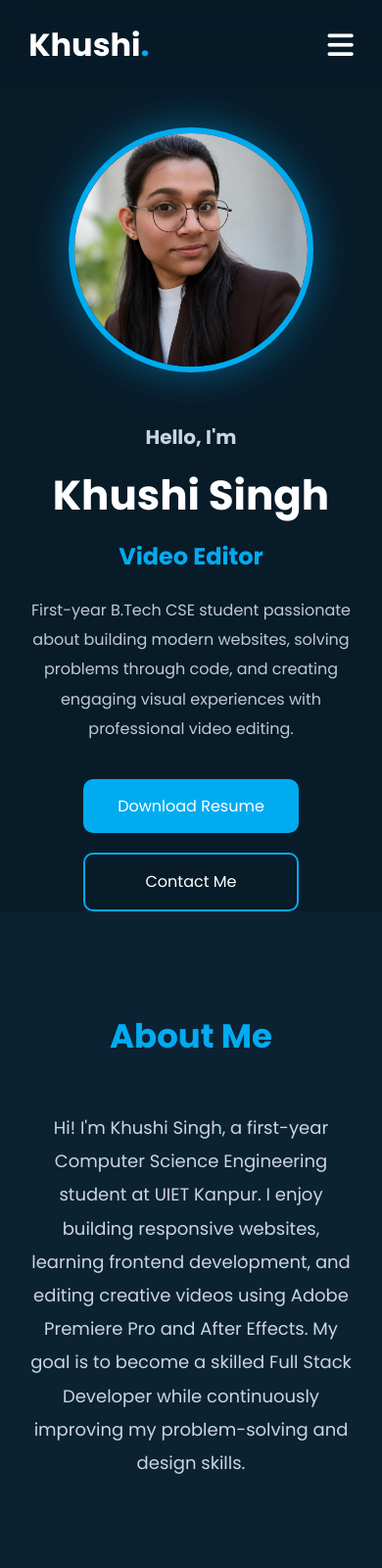
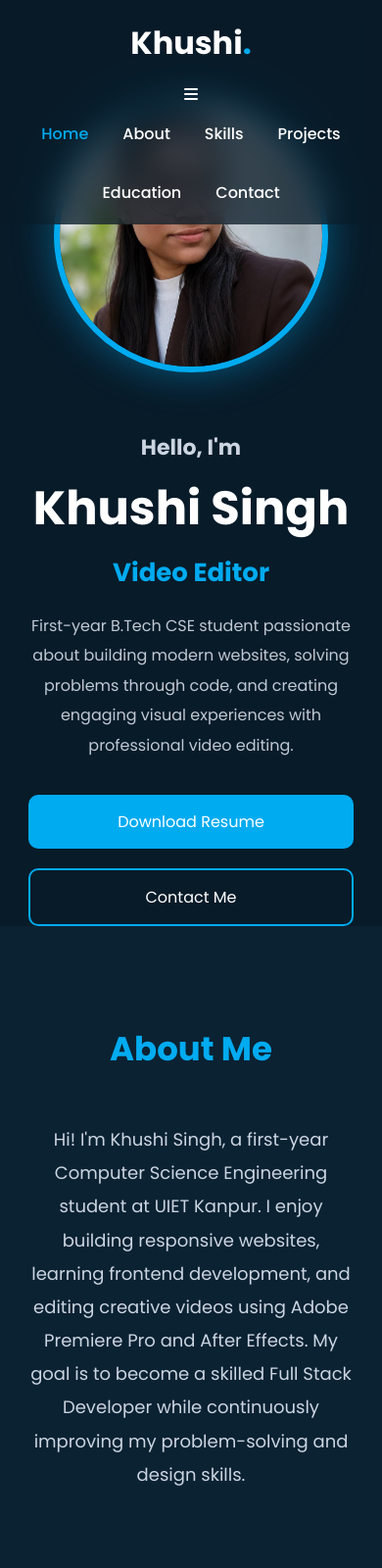
Before and after one commit to Khushi-singh-cse/CodeAlpha_Portfolio-, a plain HTML site: page index.html in a window 390 px wide. Shown: the top 1600 px of the page at 98% size. Drawn offline with Linux system fonts and the light colour scheme.

Commit message:
Update style.css

```diff
--- a/style.css
+++ b/style.css
@@ -1,4 +1,4 @@
-/* RESET*/
+/*GOOGLE RESET */
 
 *{
     margin:0;
@@ -12,52 +12,36 @@ body{
     background:#081b29;
     color:#fff;
     overflow-x:hidden;
-    line-height:1.6;
 }
 
-img{
-    max-width:100%;
-    display:block;
-}
-
-a{
-    text-decoration:none;
-}
-
-ul{
-    list-style:none;
-}
-
-/* REUSABLE*/
-
-.container{
-    width:85%;
-    max-width:1200px;
-    margin:auto;
-}
+/*REUSABLE*/
 
 .section-title{
     font-size:42px;
     text-align:center;
+    margin-bottom:50px;
     color:#00abf0;
-    margin-bottom:50px;
 }
 
-/*  HEADER */
+.container{
+    width:85%;
+    margin:auto;
+}
+
+/*NAVBAR*/
 
 header{
+    width:100%;
     position:fixed;
     top:0;
     left:0;
-    width:100%;
-    z-index:1000;
-    background:rgba(8,27,41,.85);
+    z-index:999;
     backdrop-filter:blur(15px);
+    background:rgba(8,27,41,.75);
 }
 
 .navbar{
     width:85%;
-    max-width:1200px;
     margin:auto;
 
     display:flex;
@@ -70,7 +54,7 @@ header{
 .logo{
     font-size:32px;
     font-weight:700;
-    color:#fff;
+    color:white;
 }
 
 .logo span{
@@ -79,27 +63,19 @@ header{
 
 .nav-links{
     display:flex;
+    list-style:none;
     gap:35px;
 }
 
 .nav-links a{
-    color:#fff;
+    text-decoration:none;
+    color:white;
     font-weight:500;
     transition:.3s;
 }
 
-.nav-links a:hover,
-.nav-links a.active{
+.nav-links a:hover{
     color:#00abf0;
-}
-
-/* Hamburger */
-
-.menu-toggle{
-    display:none;
-    font-size:30px;
-    color:#fff;
-    cursor:pointer;
 }
 
 /*HERO*/
@@ -108,337 +84,480 @@ header{
 
     min-height:100vh;
 
-    width:85%;
-    max-width:1200px;
-
-    margin:auto;
-
     display:flex;
     justify-content:space-between;
     align-items:center;
 
-    gap:60px;
+    width:85%;
+    margin:auto;
 
-    padding-top:110px;
+    padding-top:100px;
+
 }
 
 .hero-content{
-    flex:1;
+
+    width:55%;
+
 }
 
 .hero-content h3{
+
     font-size:28px;
     color:#cbd5e1;
+
 }
 
 .hero-content h1{
+
     font-size:72px;
     margin:10px 0;
+
 }
 
 .hero-content h2{
-    font-size:36px;
+
+    font-size:35px;
     color:#00abf0;
     margin-bottom:20px;
+
 }
 
 .hero-content p{
+
     color:#bfc9d4;
+
     line-height:1.9;
+
     margin-bottom:35px;
+
 }
 
 .hero-buttons{
+
     display:flex;
     gap:20px;
-    flex-wrap:wrap;
+
 }
 
 .btn{
+
     padding:15px 32px;
+
+    text-decoration:none;
+
     border-radius:10px;
+
     background:#00abf0;
-    color:#fff;
+
+    color:white;
+
     transition:.35s;
+
 }
 
 .btn:hover{
+
     transform:translateY(-5px);
+
     box-shadow:0 15px 35px rgba(0,171,240,.35);
+
 }
 
 .btn-outline{
+
     background:transparent;
+
     border:2px solid #00abf0;
+
 }
 
 .btn-outline:hover{
+
     background:#00abf0;
+
 }
 
 .hero-image{
-    flex:1;
+
+    width:40%;
+
     display:flex;
+
     justify-content:center;
+
 }
 
 .hero-image img{
-    width:360px;
-    height:360px;
+
+    width:350px;
+
+    height:350px;
+
     border-radius:50%;
+
     object-fit:cover;
+
     border:6px solid #00abf0;
+
     box-shadow:0 0 40px rgba(0,171,240,.45);
-    transition:.4s;
+
+    transition:.5s;
+
 }
 
 .hero-image img:hover{
+
     transform:scale(1.05);
+
 }
 
-/*ABOUT */
+/*ABOUT SECTION*/
 
 .about{
+    padding:100px 0;
     background:#0b2233;
-    padding:100px 0;
 }
 
 .about .container{
+    width:85%;
+    margin:auto;
     text-align:center;
 }
 
 .about p{
     max-width:900px;
     margin:auto;
-    color:#cbd5e1;
     font-size:18px;
     line-height:1.9;
+    color:#cbd5e1;
 }
 
-/*  SKILLS*/
+/* SKILLS SECTION */
 
 .skills{
-    padding:100px 0;
+    padding:100px 8%;
 }
 
 .skills-container{
-    width:85%;
-    max-width:1200px;
-    margin:50px auto 0;
-
     display:grid;
     grid-template-columns:repeat(auto-fit,minmax(220px,1fr));
     gap:30px;
+    margin-top:50px;
 }
 
 .skill-card{
+
     background:rgba(255,255,255,.05);
+
+    backdrop-filter:blur(12px);
+
     border:1px solid rgba(255,255,255,.08);
-    backdrop-filter:blur(10px);
+
     border-radius:18px;
+
     padding:35px 20px;
+
     text-align:center;
+
     transition:.35s;
+
 }
 
 .skill-card:hover{
+
     transform:translateY(-10px);
+
+    box-shadow:0 18px 35px rgba(0,171,240,.18);
+
     border-color:#00abf0;
-    box-shadow:0 18px 35px rgba(0,171,240,.18);
+
 }
 
 .skill-card i{
+
     font-size:55px;
+
     color:#00abf0;
+
     margin-bottom:20px;
+
 }
 
 .skill-card h3{
+
     font-size:22px;
+
 }
 
-/*  PROJECTS*/
+/* PROJECTS*/
 
 .projects{
-    padding:100px 0;
+
+    padding:100px 8%;
+
     background:#0b2233;
+
 }
 
 .projects-container{
-    width:85%;
-    max-width:1200px;
-    margin:50px auto 0;
 
     display:grid;
+
     grid-template-columns:repeat(auto-fit,minmax(320px,1fr));
+
     gap:35px;
+
+    margin-top:50px;
+
 }
 
 .project-card{
+
     background:rgba(255,255,255,.05);
+
+    border-radius:20px;
+
+    padding:35px;
+
     border:1px solid rgba(255,255,255,.08);
-    border-radius:20px;
-    padding:35px;
-    transition:.35s;
+
+    transition:.4s;
+
 }
 
 .project-card:hover{
-    transform:translateY(-10px);
+
+    transform:translateY(-12px);
+
+    box-shadow:0 18px 40px rgba(0,171,240,.18);
+
     border-color:#00abf0;
-    box-shadow:0 18px 35px rgba(0,171,240,.18);
+
 }
 
 .project-card h3{
+
     color:#00abf0;
+
+    margin-bottom:15px;
+
     font-size:28px;
-    margin-bottom:15px;
+
 }
 
 .project-card p{
+
     color:#cbd5e1;
+
     line-height:1.8;
+
 }
 
+/* Optional project button */
+
 .project-card a{
+
     display:inline-block;
+
     margin-top:25px;
-    padding:12px 24px;
+
+    color:white;
+
+    text-decoration:none;
+
     background:#00abf0;
-    color:#fff;
+
+    padding:12px 25px;
+
     border-radius:8px;
+
     transition:.3s;
+
 }
 
 .project-card a:hover{
+
     background:#008ecc;
+
 }
 
-/*  EDUCATION*/
+/* ===========================
+   EDUCATION
+=========================== */
 
 .education{
-    padding:100px 0;
+
+    padding:100px 8%;
+
 }
 
 .education-card{
+
     max-width:650px;
+
     margin:50px auto;
 
     background:rgba(255,255,255,.05);
+
     border:1px solid rgba(255,255,255,.08);
 
     border-radius:20px;
+
     padding:40px;
 
     text-align:center;
 
     transition:.35s;
+
 }
 
 .education-card:hover{
+
     transform:translateY(-8px);
+
+    box-shadow:0 15px 35px rgba(0,171,240,.18);
+
     border-color:#00abf0;
-    box-shadow:0 18px 35px rgba(0,171,240,.18);
+
 }
 
 .education-card h3{
+
+    font-size:30px;
+
     color:#00abf0;
-    font-size:30px;
+
     margin-bottom:12px;
+
 }
 
 .education-card h4{
+
     font-size:22px;
+
     margin-bottom:10px;
+
 }
 
 .education-card p{
+
     color:#cbd5e1;
+
     font-size:18px;
+
 }
 
-/*CONTACT */
+/* CONTACT SECTION */
 
 .contact{
-    padding:100px 0;
+    padding:100px 8%;
     background:#0b2233;
 }
 
 .contact-container{
-    width:85%;
-    max-width:1200px;
-    margin:50px auto 0;
-
     display:flex;
     justify-content:center;
     gap:30px;
     flex-wrap:wrap;
+    margin-top:50px;
 }
 
 .contact-container a{
-    display:flex;
-    align-items:center;
-    gap:12px;
+
+    text-decoration:none;
+
+    color:white;
 
     padding:18px 28px;
 
-    color:#fff;
+    background:rgba(255,255,255,.05);
 
-    background:rgba(255,255,255,.05);
     border:1px solid rgba(255,255,255,.08);
 
     border-radius:12px;
 
     transition:.35s;
+
+    display:flex;
+
+    align-items:center;
+
+    gap:12px;
+
+    font-size:18px;
+
 }
 
 .contact-container a:hover{
+
     background:#00abf0;
+
     transform:translateY(-8px);
-    box-shadow:0 15px 30px rgba(0,171,240,.3);
+
+    box-shadow:0 12px 25px rgba(0,171,240,.3);
+
 }
 
 .contact-container i{
+
     font-size:22px;
+
 }
 
-/* FOOTER*/
+/* FOOTER */
 
 footer{
-    background:#081b29;
+
+    padding:25px;
+
+    text-align:center;
+
+    color:#cbd5e1;
+
     border-top:1px solid rgba(255,255,255,.08);
 
-    text-align:center;
-    padding:25px;
+    background:#081b29;
 
-    color:#cbd5e1;
 }
 
-/* SCROLLBAR*/
+/* SCROLLBAR */
 
 ::-webkit-scrollbar{
+
     width:10px;
+
 }
 
 ::-webkit-scrollbar-track{
+
     background:#081b29;
+
 }
 
 ::-webkit-scrollbar-thumb{
+
     background:#00abf0;
+
     border-radius:10px;
+
 }
 
 ::-webkit-scrollbar-thumb:hover{
+
     background:#0093d6;
+
 }
 
-/* SECTION SPACING*/
+/*SECTION SPACING */
 
 section{
+
     scroll-margin-top:90px;
+
 }
 
-/* ANIMATIONS*/
+/* SIMPLE FADE ANIMATION */
 
 .hero-content,
 .hero-image,
@@ -446,178 +565,171 @@ section{
 .project-card,
 .education-card,
 .contact-container a{
+
     animation:fadeUp 1s ease;
+
 }
 
 @keyframes fadeUp{
 
     from{
+
         opacity:0;
+
         transform:translateY(40px);
+
     }
 
     to{
+
         opacity:1;
+
         transform:translateY(0);
+
     }
 
 }
 
-/* RESPONSIVE DESIGN */
+/*  RESPONSIVE */
 
-/*  Tablet*/
-
-@media (max-width:992px){
+@media(max-width:991px){
 
 .hero{
+
     flex-direction:column-reverse;
+
     text-align:center;
-        gap:50px;
+
+    gap:60px;
+
 }
 
-    .hero-content,
+.hero-content{
+
+    width:100%;
+
+}
+
 .hero-image{
+
     width:100%;
-        flex:none;
+
 }
 
 .hero-image img{
-        width:300px;
-        height:300px;
+
+    width:280px;
+
+    height:280px;
+
 }
 
 .hero-buttons{
+
     justify-content:center;
+
+}
+
+.navbar{
+
+    flex-direction:column;
+
+    gap:20px;
+
+}
+
+.nav-links{
+
+    flex-wrap:wrap;
+
+    justify-content:center;
+
+}
+
+.skills-container{
+
+    grid-template-columns:repeat(2,1fr);
+
 }
 
 .projects-container{
+
     grid-template-columns:1fr;
+
 }
 
 }
 
+@media(max-width:600px){
 
-/*  Mobile */
+.section-title{
 
-@media (max-width:768px){
+    font-size:34px;
 
-    .navbar{
-        position:relative;
 }
 
-    .menu-toggle{
-        display:block;
-        font-size:30px;
-        color:#fff;
-        cursor:pointer;
+.hero-content h1{
+
+    font-size:48px;
+
 }
 
-    .nav-links{
+.hero-content h2{
 
-        display:none;
+    font-size:26px;
 
-        position:absolute;
+}
 
-        top:75px;
+.hero-content h3{
 
-        left:0;
+    font-size:22px;
+
+}
+
+.hero-content p{
+
+    font-size:16px;
+
+}
+
+.hero-buttons{
+
+    flex-direction:column;
+
+}
+
+.btn{
 
     width:100%;
 
-        background:#081b29;
+    text-align:center;
+
+}
+
+.skills-container{
+
+    grid-template-columns:1fr;
+
+}
+
+.contact-container{
 
     flex-direction:column;
 
     align-items:center;
 
-        gap:25px;
-
-        padding:25px 0;
-
-        border-top:1px solid rgba(255,255,255,.08);
-
 }
 
-    .nav-links.active{
-        display:flex;
-    }
+.contact-container a{
 
-    .hero{
+    width:90%;
 
-        padding-top:130px;
+    justify-content:center;
 
-    }
-
-    .hero-content h1{
-        font-size:52px;
-    }
-
-    .hero-content h2{
-        font-size:30px;
-    }
-
-    .hero-content h3{
-        font-size:24px;
-    }
-
-    .hero-image img{
-        width:250px;
-        height:250px;
-    }
-
-    .skills-container{
-        grid-template-columns:repeat(2,1fr);
 }
 
 }
 
-
-/* Small Phones */
-
-@media (max-width:576px){
-
-    .section-title{
-        font-size:34px;
+.nav-links a.active{
+    color:#00abf0;
 }
-
-    .hero-content h1{
-        font-size:42px;
-    }
-
-    .hero-content h2{
-        font-size:24px;
-    }
-
-    .hero-content h3{
-        font-size:20px;
-    }
-
-    .hero-content p{
-        font-size:16px;
-    }
-
-    .hero-buttons{
-        flex-direction:column;
-        align-items:center;
-    }
-
-    .btn{
-        width:220px;
-        text-align:center;
-    }
-
-    .skills-container{
-        grid-template-columns:1fr;
-    }
-
-    .contact-container{
-        flex-direction:column;
-        align-items:center;
-    }
-
-    .contact-container a{
-        width:90%;
-        justify-content:center;
-    }
-
-}
```
Lines whose indentation alone changed are shown as unchanged.
